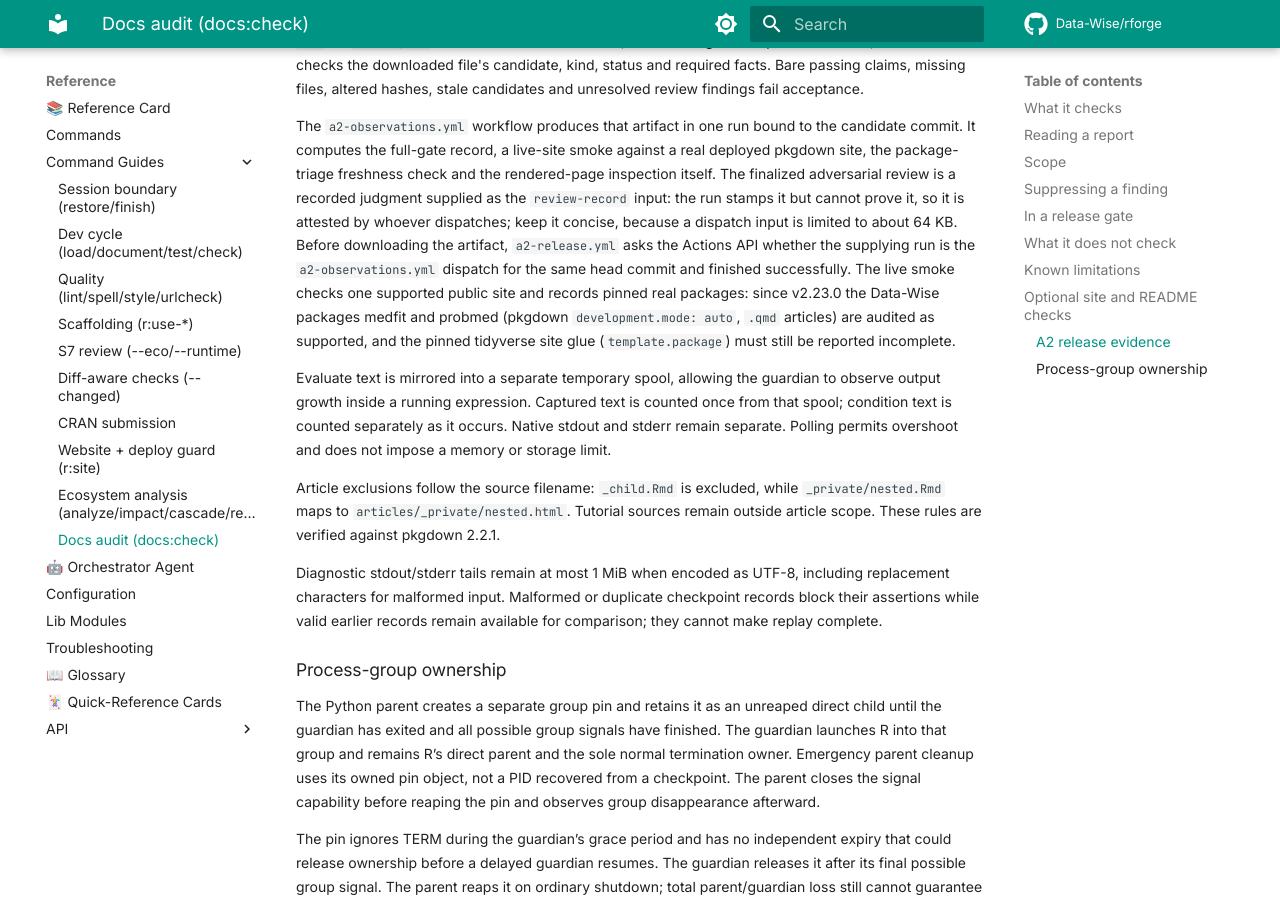
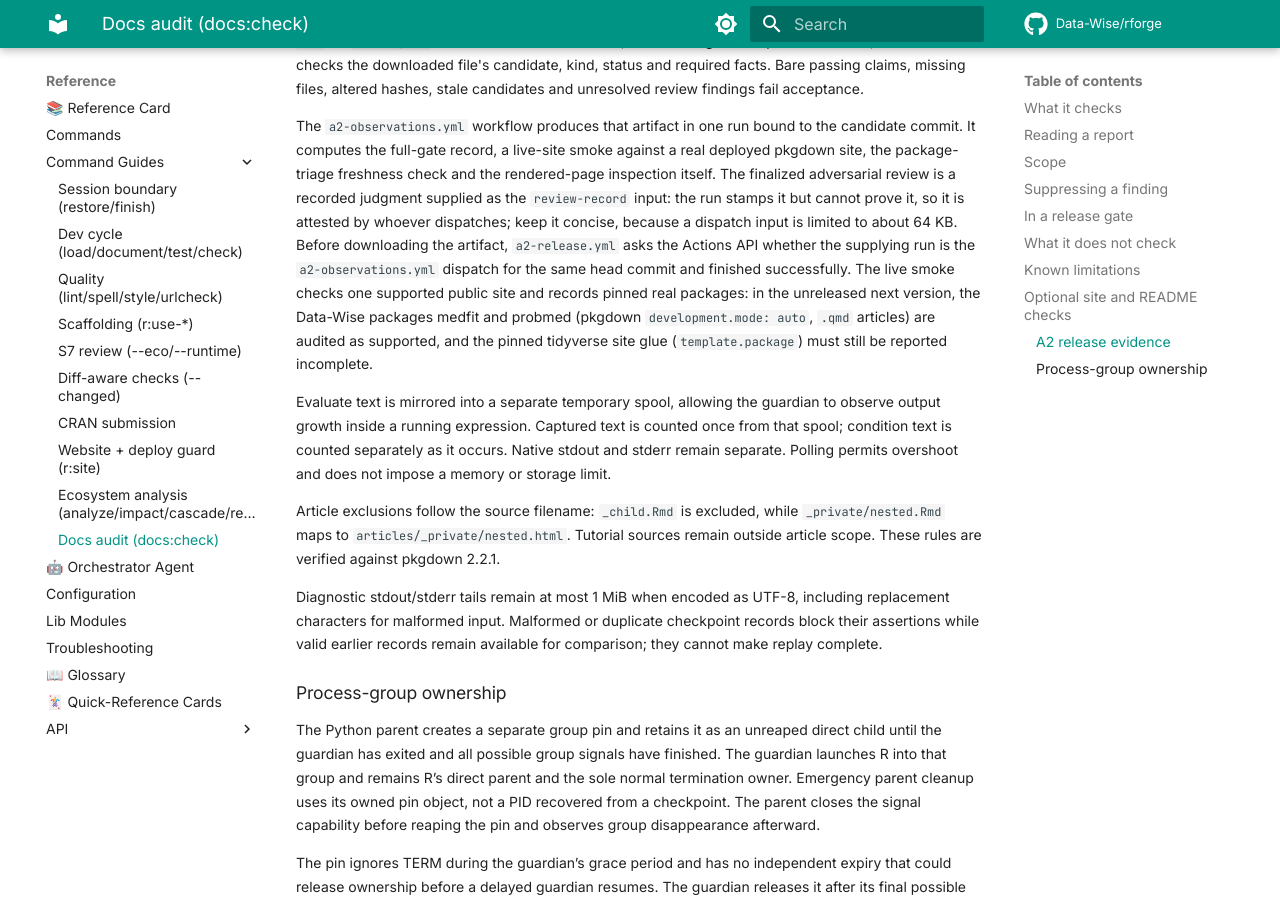
Before and after one commit to Data-Wise/rforge, an MkDocs documentation site: the page built from docs/guides/docs-audit.md, in a window 1280 px wide and 900 px high, scrolled down 4332 px. Built offline with MkDocs 1.6.1 and Material for MkDocs 9.7.7, drawn with Linux system fonts in a browser that asks for light colours; comment, search, counter and statistics services are not loaded; some of the changed text lies outside the part shown.

Commit message:
docs: describe the #111 site audit as unreleased, not v2.23.0
No version bump is authorized; the guide named v2.23.0 twice. The planning
documents (SPEC, PROPOSAL, .STATUS planning header) keep v2.23.0 as the target
version, which is what they are.

Co-Authored-By: Claude Sonnet 5.5 <noreply@anthropic.com>

```diff
--- a/docs/guides/docs-audit.md
+++ b/docs/guides/docs-audit.md
@@ -93,7 +93,7 @@ Missing selected-ref pages remain warn; checkout-only additions are info.
 Sitemap absence does not prove HTTP 404, availability or deployment freshness.
 Foreign/scheme-changing redirects require a fresh canonical-URL invocation.
 
-!!! note "Expected behavior in v2.23.0+"
+!!! note "Expected behavior in the next release (unreleased; after v2.22.2)"
     `--site` maps `.qmd`, `.Rmd` and `.rmd` articles (nested ones included) and resolves
     `development.mode` (`auto`, `default`, `release`, `devel`, `unreleased`) from the pinned
     `DESCRIPTION` version with pkgdown 2.2.1's rule, so a Quarto site on `mode: auto` at a release
@@ -179,7 +179,7 @@ real deployed pkgdown site, the package-triage freshness check and the rendered-
 inspection itself. The finalized adversarial review is a recorded judgment supplied
 as the `review-record` input: the run stamps it but cannot prove it, so it is
 attested by whoever dispatches; keep it concise, because a dispatch input is limited to about 64 KB. Before downloading the artifact, `a2-release.yml` asks the Actions API whether the supplying run is the `a2-observations.yml` dispatch for the same head commit and finished successfully. The live smoke checks one supported public site and
-records pinned real packages: since v2.23.0 the Data-Wise packages medfit and probmed (pkgdown
+records pinned real packages: in the unreleased next version, the Data-Wise packages medfit and probmed (pkgdown
 `development.mode: auto`, `.qmd` articles) are audited as supported, and the pinned tidyverse
 site glue (`template.package`) must still be reported incomplete.
 
```
